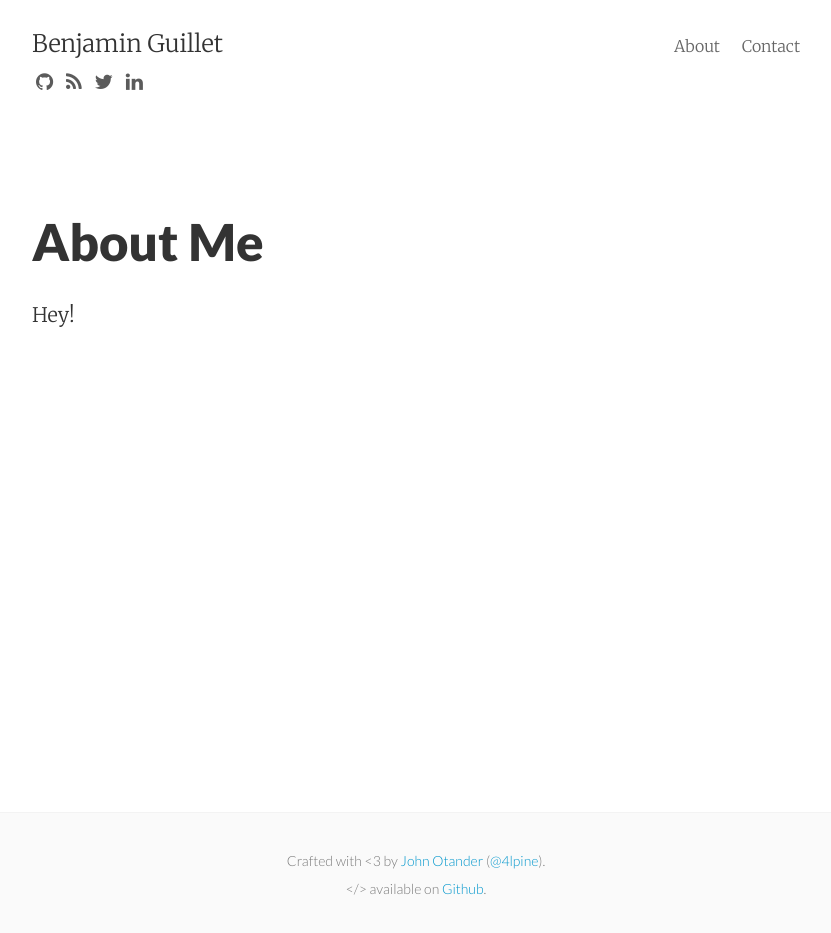
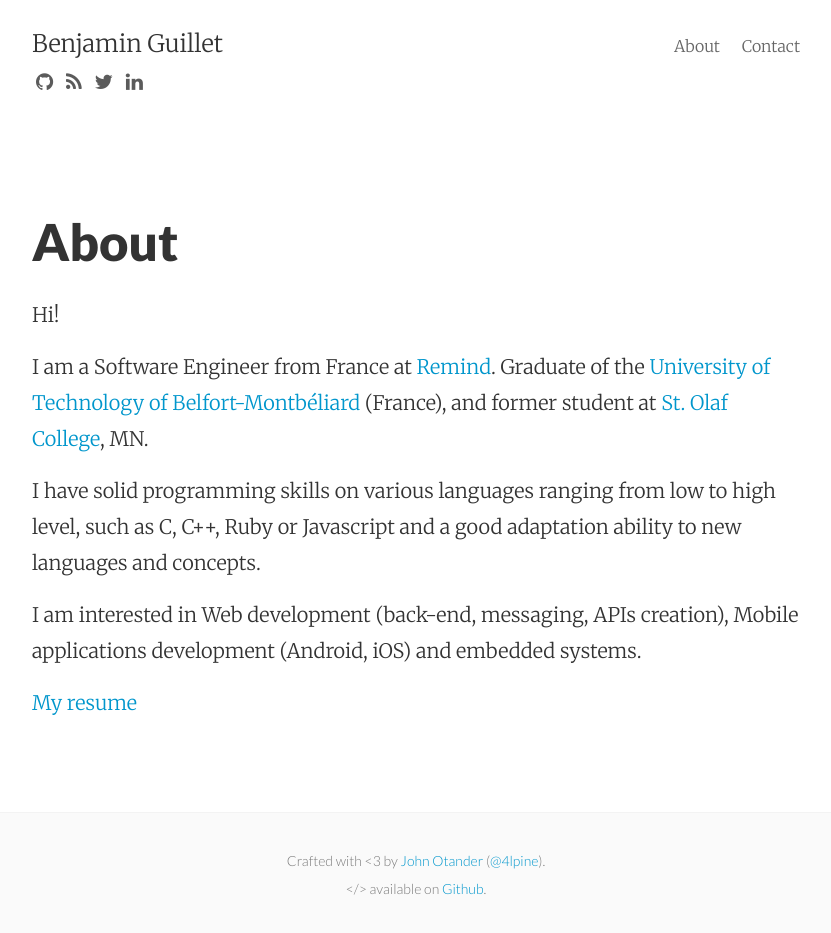
Before and after one commit to benguillet/benguillet.github.io, a Jekyll site: the page built from about.md, in a window 1280 px wide. Shown: the whole page, without its empty margins (224-1055 px from the left). Built offline with Jekyll 4.4.1, drawn with Linux system fonts in a browser that asks for light colours; nearby versions of some CDN libraries.

Commit message:
Update about and add resume.

```diff
--- a/about.md
+++ b/about.md
@@ -1,7 +1,15 @@
 ---
 layout: page
-title: About Me
+title: About
 permalink: /about/
 ---
 
-Hey!
+Hi!
+
+I am a Software Engineer from France at [Remind](https://www.remind.com). Graduate of the [University of Technology of Belfort-Montbéliard](http://www.utbm.fr/) (France), and former student at [St. Olaf College](http://www.stolaf.edu/), MN.
+
+I have solid programming skills on various languages ranging from low to high level, such as C, C++, Ruby or Javascript and a good adaptation ability to new languages and concepts.
+
+I am interested in Web development (back-end, messaging, APIs creation), Mobile applications development (Android, iOS) and embedded systems.
+
+[My resume](/benjamin_guillet_resume_latest.pdf)
```
Also changed, not shown: 1 other file.
